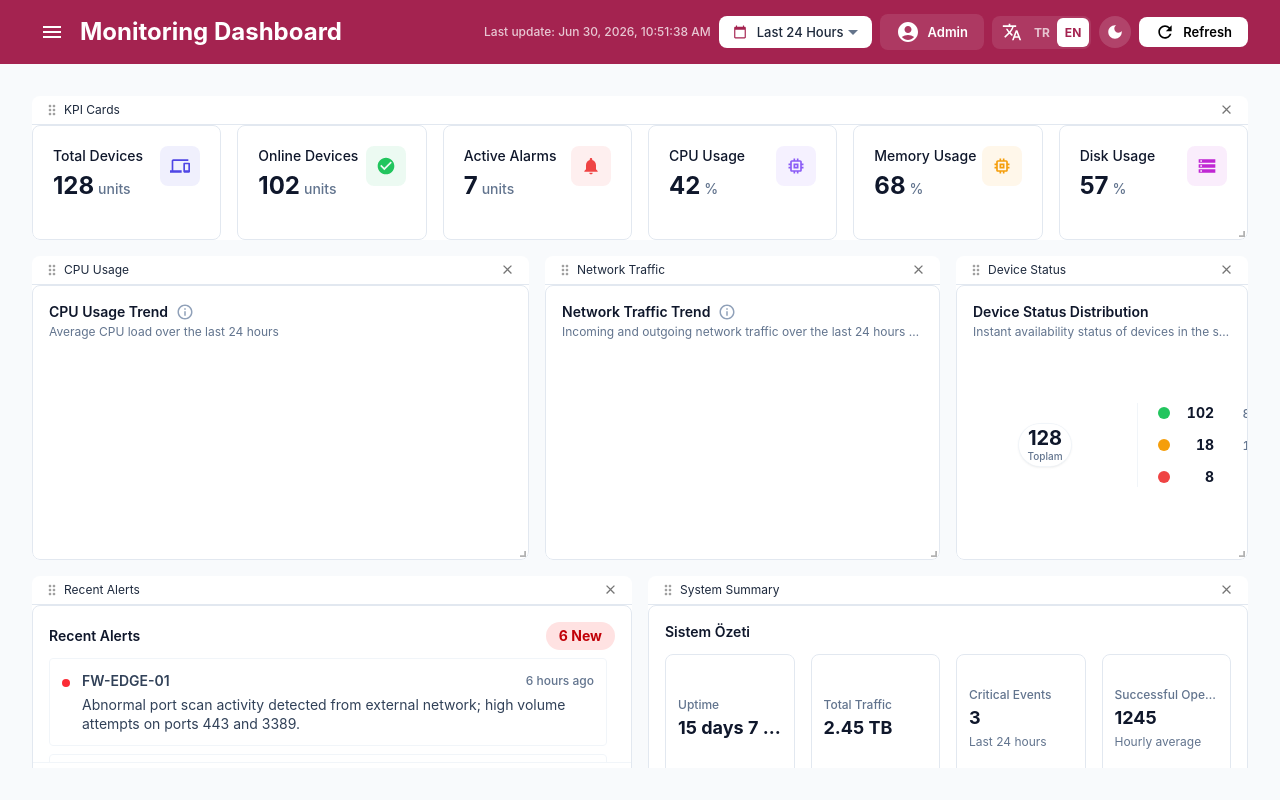
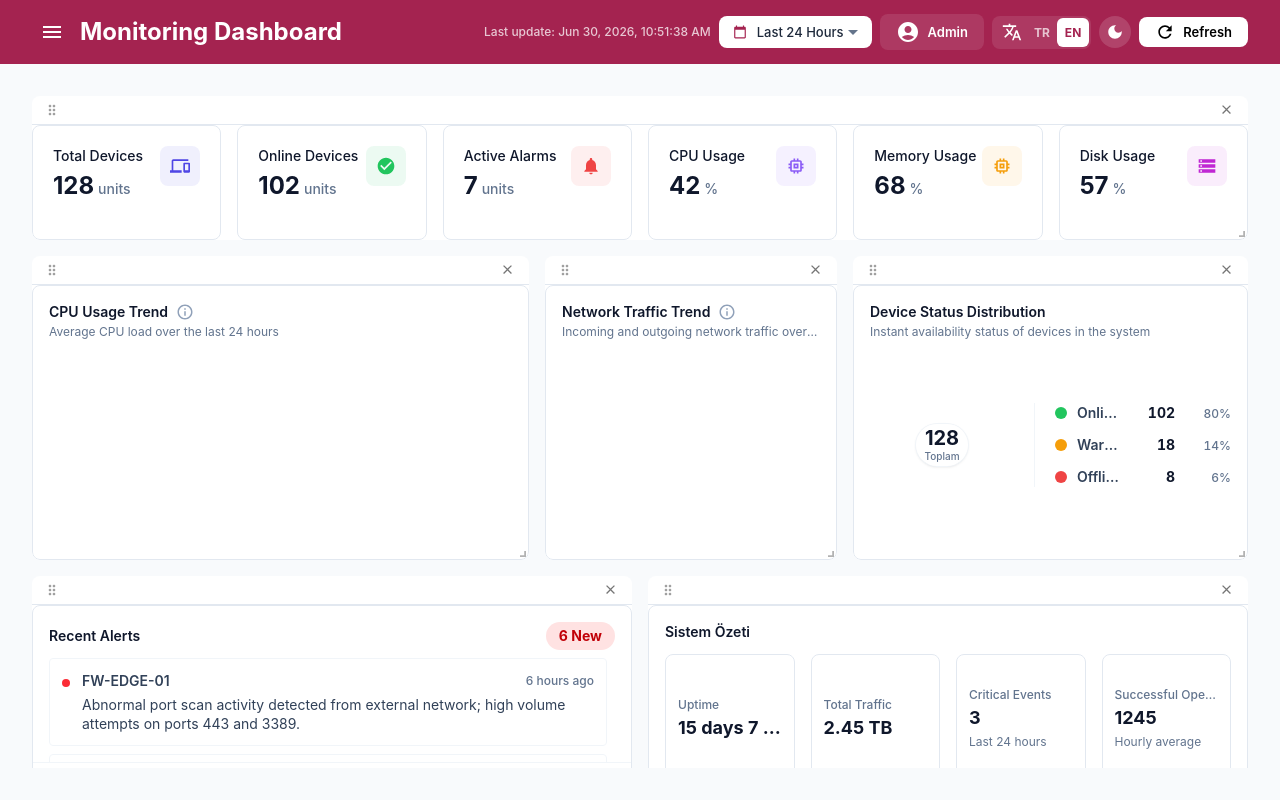
Before and after one commit to aycacerence/Monitoring-dashboard, a React (Vite) app: page / in a window 1280 px wide. Built offline with nearby package versions, Linux system fonts and the light colour scheme.

Commit message:
feat(dashboard):widgetlarda tekrar eden üst başlıklar kaldırıldı

```diff
--- a/src/components/dashboard/DraggableGrid/DraggableGrid.jsx
+++ b/src/components/dashboard/DraggableGrid/DraggableGrid.jsx
@@ -11,6 +11,7 @@ import {
   ORIGINAL_POSITIONS,
   selectVisibility,
   setWidgetVisibility,
+  WIDGET_IDS,
 } from '../../../features/widgetVisibility/widgetVisibilitySlice';
 import { loadLayout, saveLayout } from '../../../utils/layoutStorage';
 
@@ -37,11 +38,30 @@ const sanitizeLayoutItems = (items = []) =>
   items
     .filter((item) => item.i !== DROPPING_ITEM_ID && ORIGINAL_POSITIONS[item.i]);
 
+const protectDesktopWidgetSpace = (item) => {
+  const original = ORIGINAL_POSITIONS[item.i];
+  if (item.i === WIDGET_IDS.DEVICE_STATUS_CHART && item.x === 9 && item.w === 3) {
+    return {
+      ...item,
+      x: original.x,
+      w: original.w,
+      minW: original.minW,
+      minH: original.minH,
+    };
+  }
+
+  return {
+    ...item,
+    minW: original.minW || item.minW,
+    minH: original.minH || item.minH,
+  };
+};
+
 const sanitizeLayouts = (nextLayouts) => {
   if (!nextLayouts) return null;
 
   return Object.entries(nextLayouts).reduce((acc, [key, value]) => {
-    acc[key] = sanitizeLayoutItems(value);
+    acc[key] = sanitizeLayoutItems(value).map(protectDesktopWidgetSpace);
     return acc;
   }, {});
 };
@@ -60,7 +80,7 @@ const scheduleChartResize = () => {
 };
 
 const GridItemWrapper = React.forwardRef(function GridItemWrapper(
-  { title, widgetId, onRemove, children, style, className, onMouseDown, onMouseUp, onTouchEnd, ...rest }, ref
+  { widgetId, onRemove, children, style, className, onMouseDown, onMouseUp, onTouchEnd, ...rest }, ref
 ) {
   return (
     <div
@@ -75,7 +95,6 @@ const GridItemWrapper = React.forwardRef(function GridItemWrapper(
       <Box className="drag-handle" sx={{ display: 'flex', alignItems: 'center', justifyContent: 'space-between', px: 1.5, py: 0.5, cursor: 'grab', userSelect: 'none', flexShrink: 0, bgcolor: 'background.paper', borderTopLeftRadius: 8, borderTopRightRadius: 8, borderBottom: '1px solid', borderColor: 'divider', '&:active': { cursor: 'grabbing' }}}>
         <Box sx={{ display: 'flex', alignItems: 'center', gap: 0.5 }}>
           <DragIndicatorIcon sx={{ fontSize: 16, color: 'text.disabled' }} />
-          <Typography variant="caption" color="text.secondary" fontWeight={600}>{title}</Typography>
         </Box>
         <IconButton size="small" onMouseDown={(e) => e.stopPropagation()} onClick={() => onRemove(widgetId)} sx={{ p: 0.3 }}>
           <CloseIcon sx={{ fontSize: 15 }} />
@@ -250,10 +269,9 @@ export default function DraggableGrid({ widgets = [] }) {
         onLayoutChange={handleLayoutChange}
         style={{ minHeight: '100%' }}
       >
-        {visibleWidgets.map(({ id, title, children }) => (
+        {visibleWidgets.map(({ id, children }) => (
           <GridItemWrapper
             key={id}
-            title={title}
             widgetId={id}
             onRemove={handleRemove}
             data-grid={ORIGINAL_POSITIONS[id]}
--- a/src/features/widgetVisibility/widgetVisibilitySlice.js
+++ b/src/features/widgetVisibility/widgetVisibilitySlice.js
@@ -15,12 +15,12 @@ export const WIDGET_IDS = {
 export const ORIGINAL_POSITIONS = {
   [WIDGET_IDS.KPI_GRID]:            { x: 0, y: 0, w: 12, h: 2, minW: 6, minH: 2 },
   [WIDGET_IDS.CPU_CHART]:           { x: 0, y: 2, w: 5,  h: 4, minW: 3, minH: 3 },
-  [WIDGET_IDS.NETWORK_CHART]:       { x: 5, y: 2, w: 4,  h: 4, minW: 3, minH: 3 },
-  [WIDGET_IDS.DEVICE_STATUS_CHART]: { x: 9, y: 2, w: 3,  h: 4, minW: 2, minH: 3 },
+  [WIDGET_IDS.NETWORK_CHART]:       { x: 5, y: 2, w: 3,  h: 4, minW: 3, minH: 3 },
+  [WIDGET_IDS.DEVICE_STATUS_CHART]: { x: 8, y: 2, w: 4,  h: 4, minW: 3, minH: 3 },
   [WIDGET_IDS.ALERTS_CARD]:         { x: 0, y: 6, w: 6,  h: 3, minW: 3, minH: 2 },
   [WIDGET_IDS.SYSTEM_SUMMARY]:      { x: 6, y: 6, w: 6,  h: 3, minW: 3, minH: 2 },
-  [WIDGET_IDS.DEVICES_TABLE]:       { x: 0, y: 9, w: 8,  h: 4, minW: 4, minH: 3 },
-  [WIDGET_IDS.RESOURCE_USAGE]:      { x: 8, y: 9, w: 4,  h: 4, minW: 3, minH: 3 },
+  [WIDGET_IDS.DEVICES_TABLE]:       { x: 0, y: 9, w: 8,  h: 5, minW: 4, minH: 3 },
+  [WIDGET_IDS.RESOURCE_USAGE]:      { x: 8, y: 9, w: 4,  h: 5, minW: 3, minH: 5 },
 };
 
 // Tüm widget'lar başlangıçta görünür.
```
